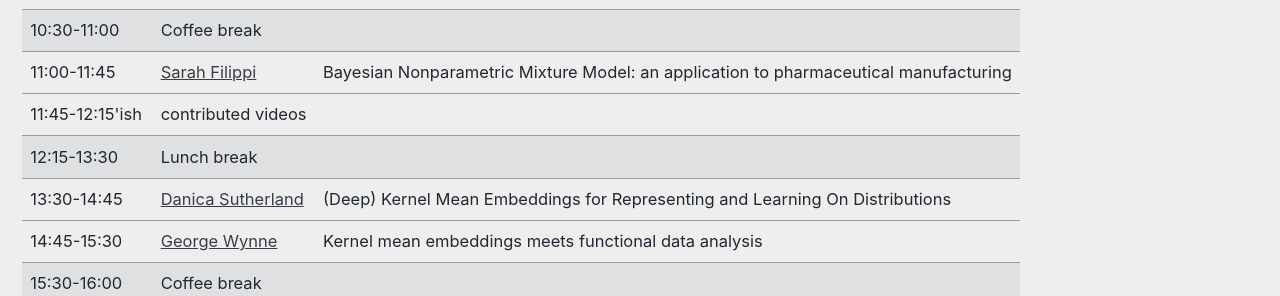
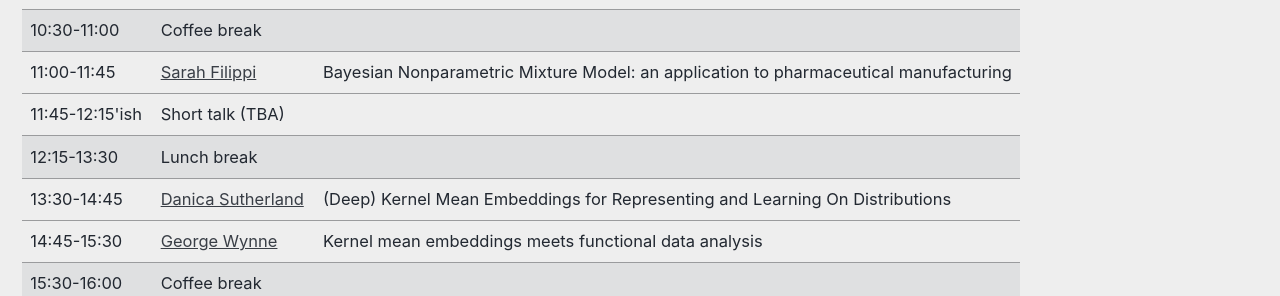
Before and after one commit to LIKE23-Bern/LIKE23-Bern.github.io, a Jekyll site: the page built from _pages/program.md, in a window 1280 px wide and 900 px high, scrolled down 567 px. Shown: the part 156-452 px from the top of the window. Built offline with Jekyll 4.4.1, drawn with Linux system fonts in a browser that asks for light colours; cached includes are drawn as plain includes.

Commit message:
Update program.md

```diff
--- a/_pages/program.md
+++ b/_pages/program.md
@@ -70,7 +70,7 @@ header:
     <tr>
 		<td> 11:45-12:15'ish </td>
 		<td>
-		    contributed videos
+		    Short talk (TBA)
 		</td>
 		<td>
 	    </td>
```
